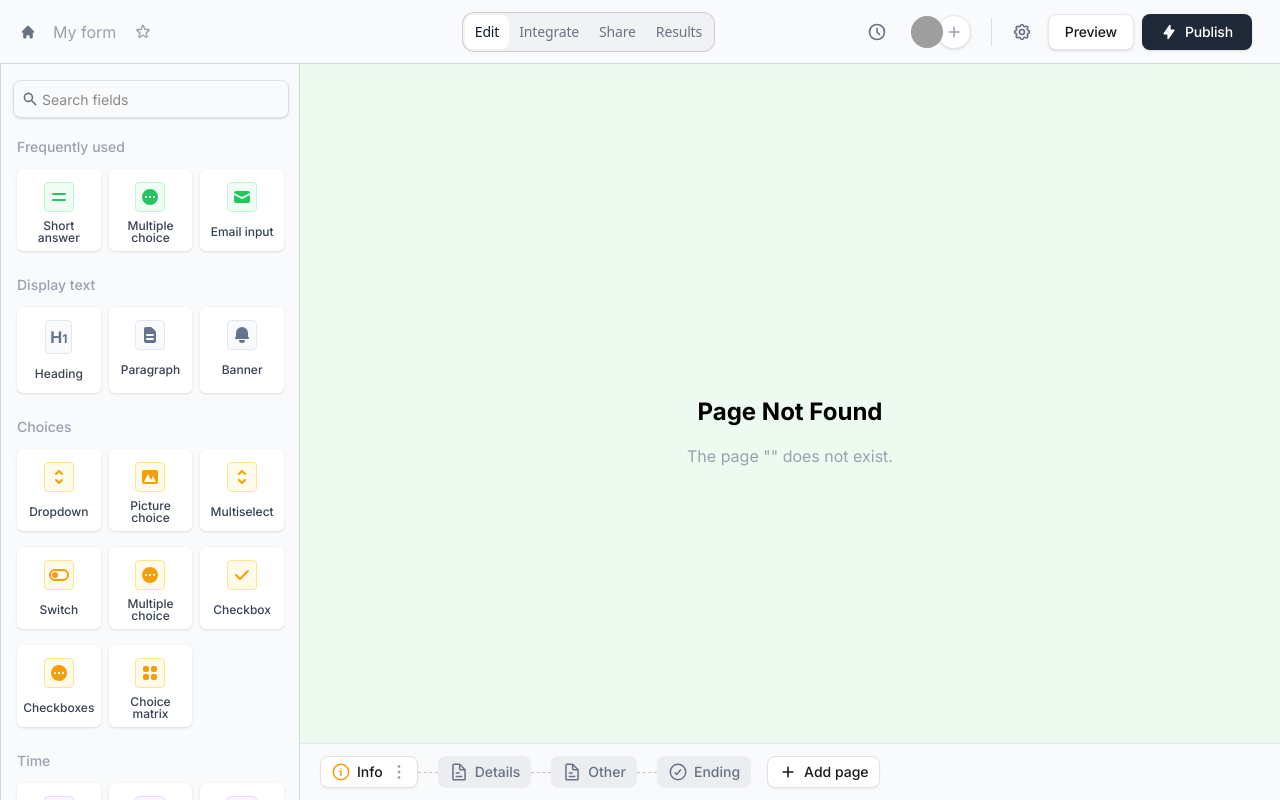
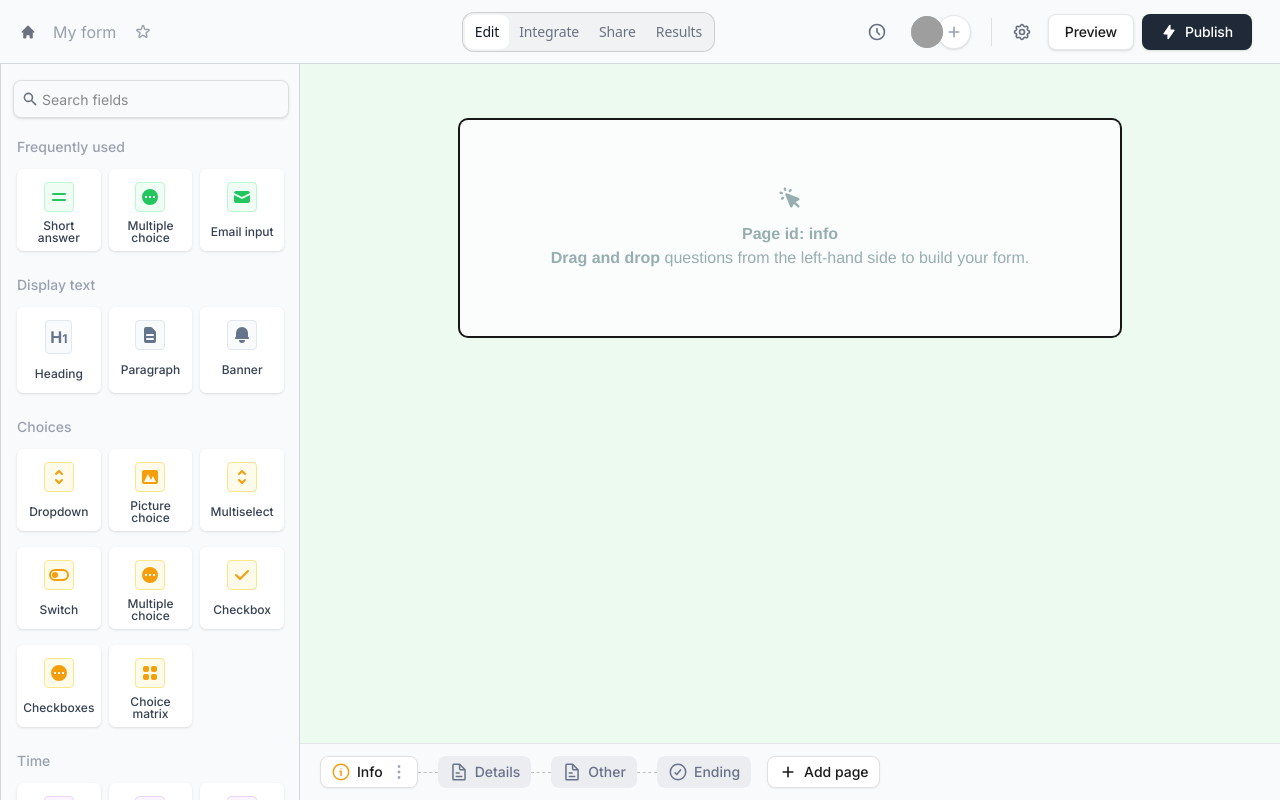
Before and after one commit to obedparla/fillout-test, a Next.js app: page /page/info in a window 1280 px wide. Built offline with nearby package versions, Linux system fonts and the light colour scheme; grey boxes are pictures that could not be loaded.

Commit message:
fix: handle home url

```diff
--- a/app/page.tsx
+++ b/app/page.tsx
@@ -1,5 +1,30 @@
-import { redirect } from "next/navigation";
+"use client";
+
+import { usePageStore } from "@/store/pageStore";
+import { useEffect } from "react";
+import { useRouter } from "next/navigation";
 
 export default function Home() {
-  redirect("/page/info");
+  const { pages, isLoading, setActivePage } = usePageStore();
+  const router = useRouter();
+
+  useEffect(() => {
+    if (!isLoading && pages.length > 0) {
+      router.push(`/page/${pages[0].id}`);
+      setActivePage(pages[0].id);
+    }
+  }, [isLoading, pages, router]);
+
+  if (isLoading) {
+    return (
+      <div className="flex h-[100%] flex-1 items-center justify-center bg-[#ecfaf0] text-white">
+        <div className="text-center">
+          <div className="mb-4 h-8 w-8 animate-spin rounded-full border-4 border-gray-600 border-t-white"></div>
+          <p className="text-gray-400">Loading...</p>
+        </div>
+      </div>
+    );
+  }
+
+  return null;
 }
--- a/components/layout/PageContent.tsx
+++ b/components/layout/PageContent.tsx
@@ -83,6 +83,8 @@ export default function PageContent({ id }: PageContentProps) {
                     clipRule="evenodd"
                   />
                 </svg>
+
+                <h1 className={"font-bold"}>Page id: {page.id}</h1>
                 <h3
                   className="font-normal"
                   style={{ color: "rgb(151, 174, 176)" }}
```
Also changed, not shown: app/page/[id]/page.tsx (renamed from app/page/[slug]/page.tsx).
